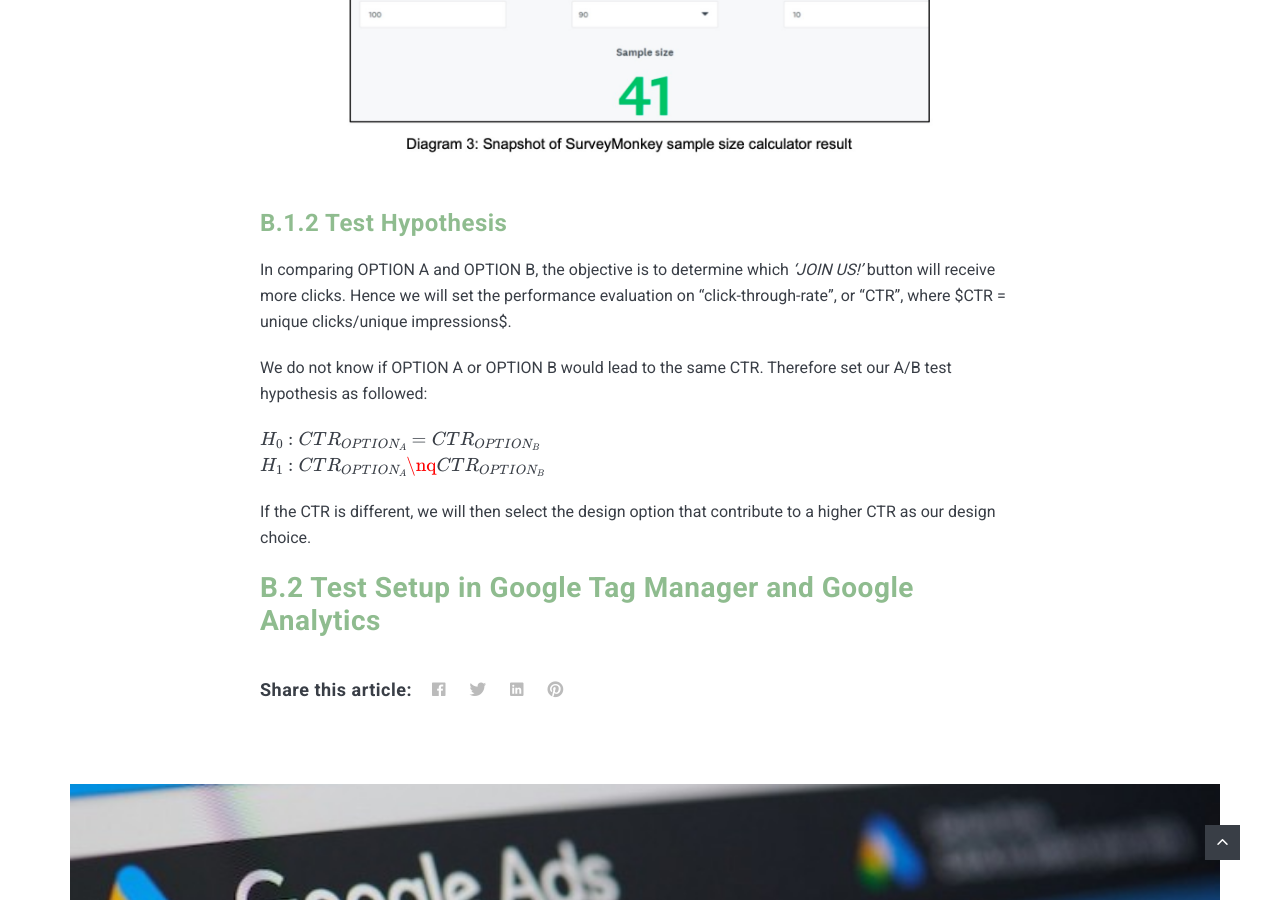
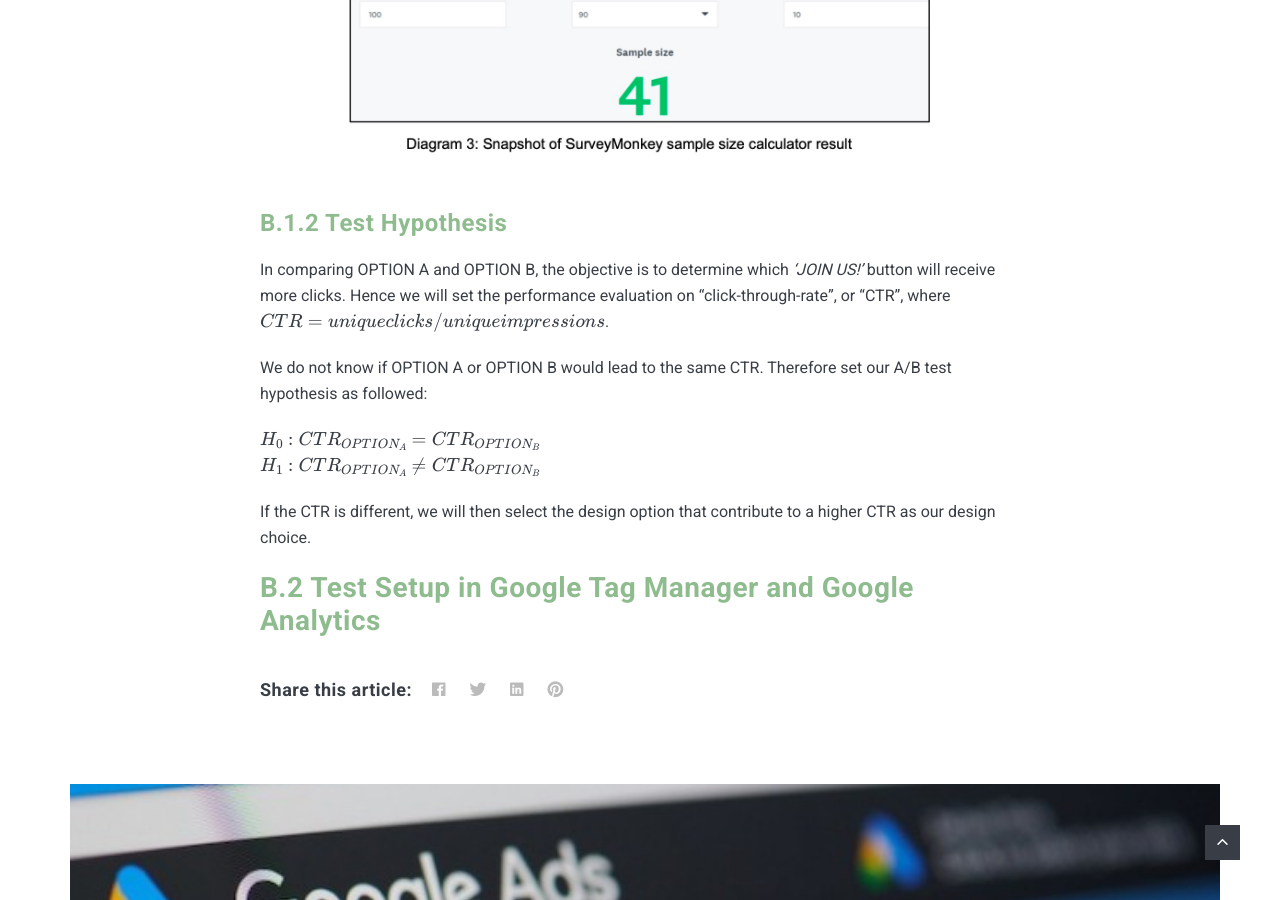
Before and after one commit to jing042323/jing-long, a Jekyll site: the page built from _posts/2021-10-07-google_ads_ABtest.markdown, in a window 1280 px wide and 900 px high, scrolled down 5776 px. Built offline with Jekyll 4.4.1, drawn with Linux system fonts in a browser that asks for light colours; nearby versions of some CDN libraries; comment, search, counter and statistics services are not loaded.

Commit message:
update maths

```diff
--- a/_posts/2021-10-07-google_ads_ABtest.markdown
+++ b/_posts/2021-10-07-google_ads_ABtest.markdown
@@ -91,12 +91,12 @@ As the business interest is to use the A/B test to determine the best location o
 
 ### <span style="color:DarkSeaGreen"> B.1.2 Test Hypothesis </span>
 
-In comparing OPTION A and OPTION B, the objective is to determine which *‘JOIN US!’* button will receive more clicks. Hence we will set the performance evaluation on “click-through-rate”, or “CTR”, where $CTR = unique clicks/unique impressions$.
+In comparing OPTION A and OPTION B, the objective is to determine which *‘JOIN US!’* button will receive more clicks. Hence we will set the performance evaluation on “click-through-rate”, or “CTR”, where $$CTR = unique clicks/unique impressions$$.
 
 We do not know if OPTION A or OPTION B would lead to the same CTR. Therefore set our A/B test hypothesis as followed:
 
 $$H_0:CTR_{OPTION_A}=CTR_{OPTION_B}$$
-$$H_1:CTR_{OPTION_A} \nq CTR_{OPTION_B}$$
+$$H_1:CTR_{OPTION_A} \neq CTR_{OPTION_B}$$
 
 If the CTR is different, we will then select the design option that contribute to a higher CTR as our design choice.
 
```
